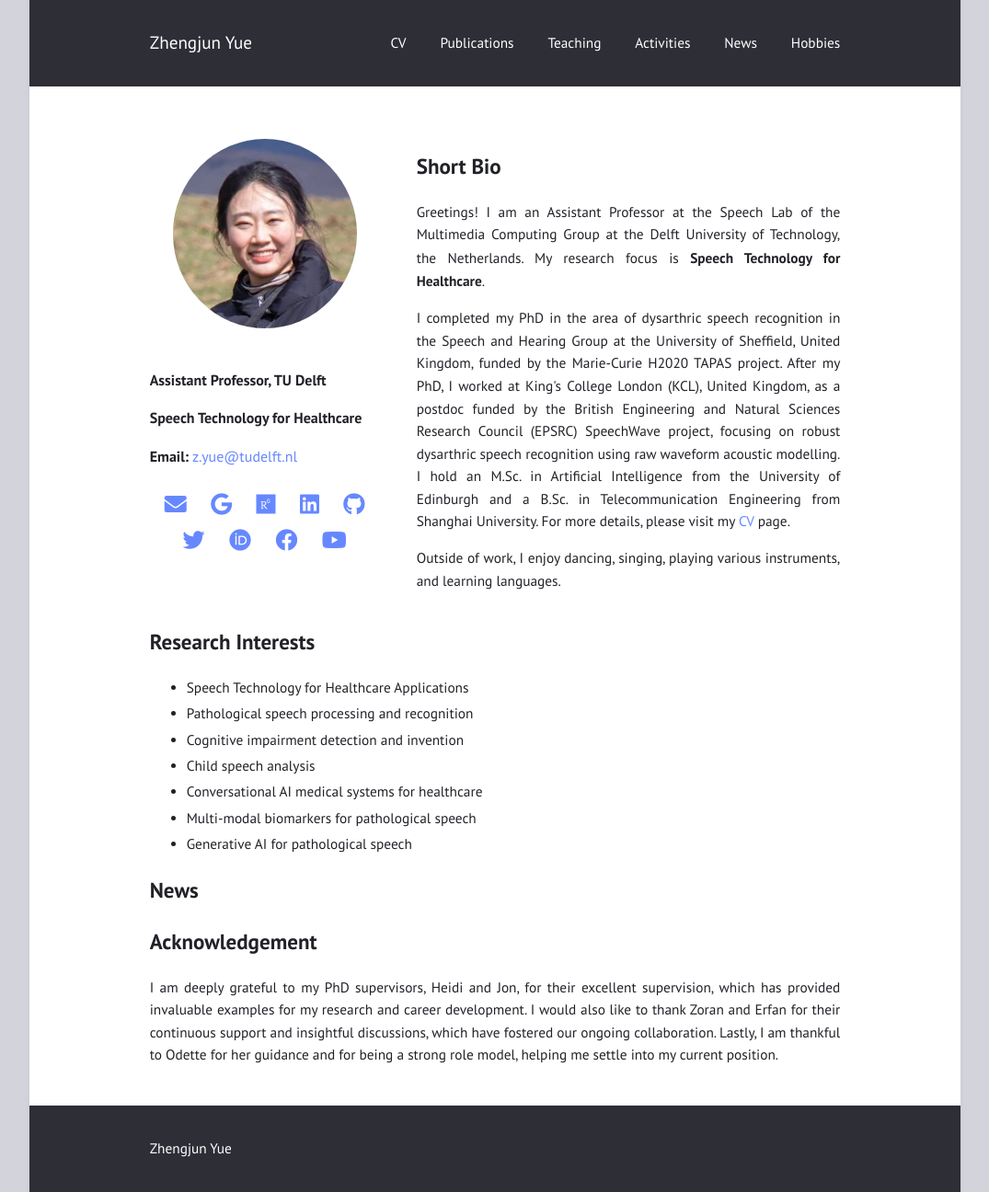
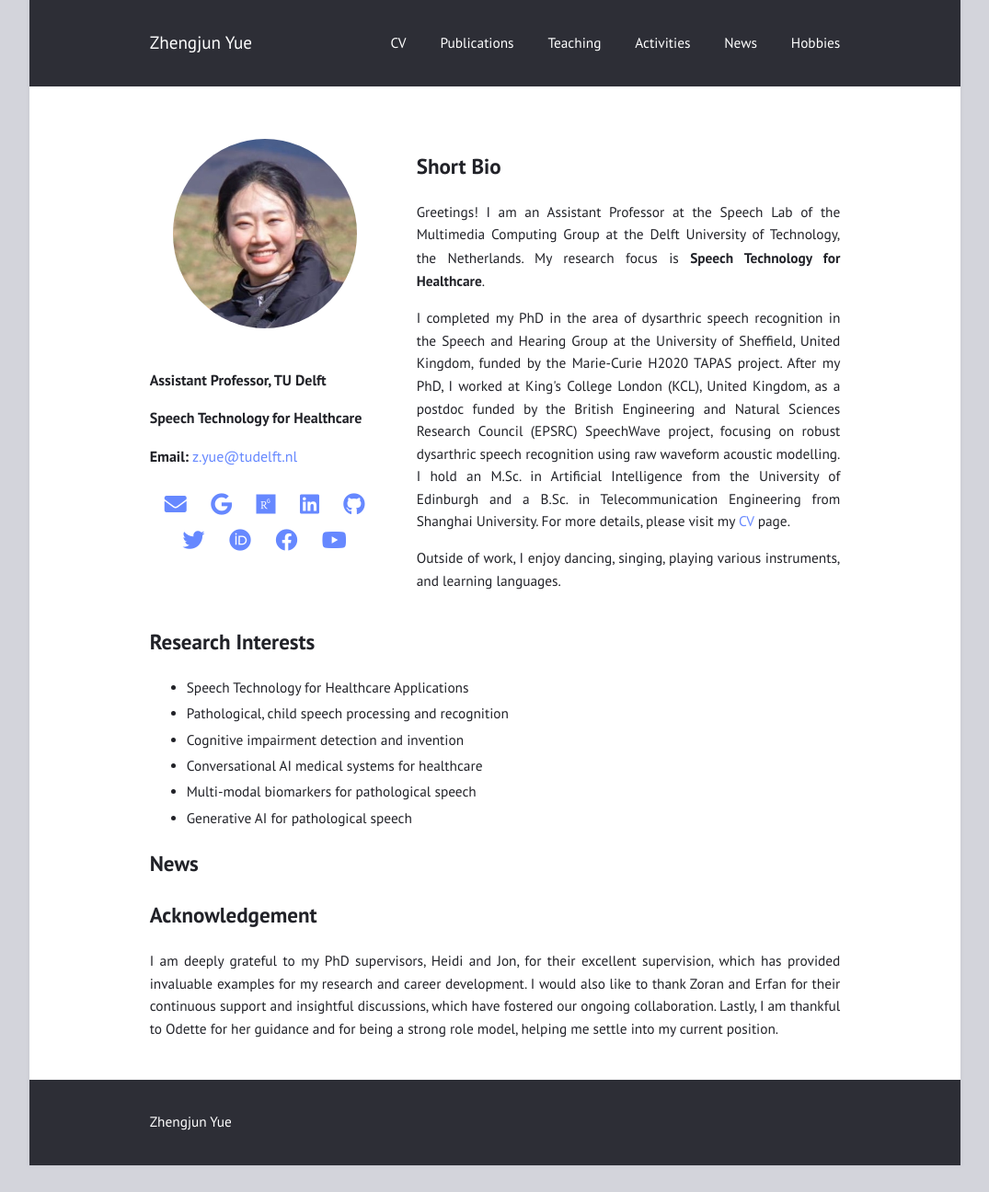
Before and after one commit to zhengjunyue/zhengjunyue.github.io, a Jekyll site: the page built from index.md, in a window 1280 px wide. Shown: the whole page at 92% size, without its empty margins (102-1177 px from the left). Built offline with Jekyll 4.4.1, drawn with Linux system fonts in a browser that asks for light colours; after the commit the page ends 1267 px from its top, so only the background shows below that.

Commit message:
Update index.md

```diff
--- a/index.md
+++ b/index.md
@@ -43,9 +43,8 @@ title: ""
 
 ## Research Interests ##
 * Speech Technology for Healthcare Applications
-* Pathological speech processing and recognition
+* Pathological, child speech processing and recognition
 * Cognitive impairment detection and invention
-* Child speech analysis
 * Conversational AI medical systems for healthcare
 * Multi-modal biomarkers for pathological speech
 * Generative AI for pathological speech
```
